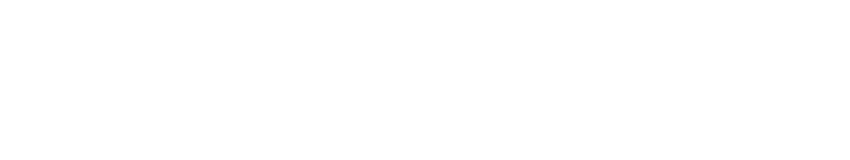
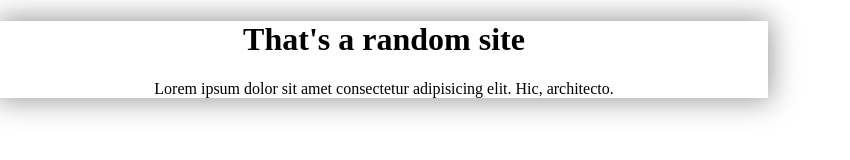
Before and after one commit to TheGhOsTz951/SomeCSShit, a plain HTML site: page HTML/index.html in a window 1280 px wide. Shown: the whole page, without its empty margins (0-850 px from the left). Drawn offline with Linux system fonts and the light colour scheme.

Commit message:
Implemented js node

```diff
--- /dev/null
+++ b/CSS/styles.css
@@ -0,0 +1,10 @@
+body {
+    margin: 0;
+    padding: 0;
+}
+
+.title {
+    width: 60%;
+    text-align: center;
+    box-shadow: 0 0 20pt 2pt rgb(156, 156, 156);
+}
--- a/HTML/index.html
+++ b/HTML/index.html
@@ -3,12 +3,14 @@
 <head>
     <meta charset="UTF-8">
     <meta name="viewport" content="width=device-width, initial-scale=1.0">
+    <link rel="stylesheet" type ="text/css" href="../CSS/styles.css">
     <title>Titolo</title>
 </head>
 
 <body>
-    <div class="">
-
+    <div class="title">
+        <h1>That's a random site</h1>
+        <p>Lorem ipsum dolor sit amet consectetur adipisicing elit. Hic, architecto.</p>
     </div>
 </body>
 </html>
```
Also changed, not shown: index.js (added, +12 -0 lines).
